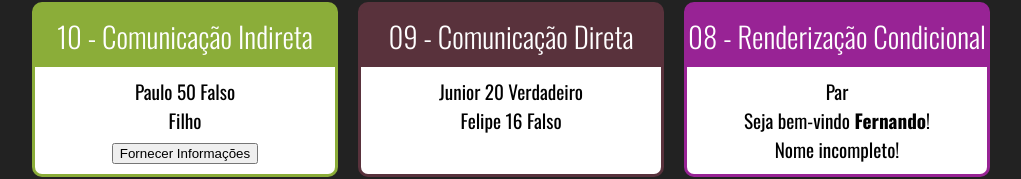
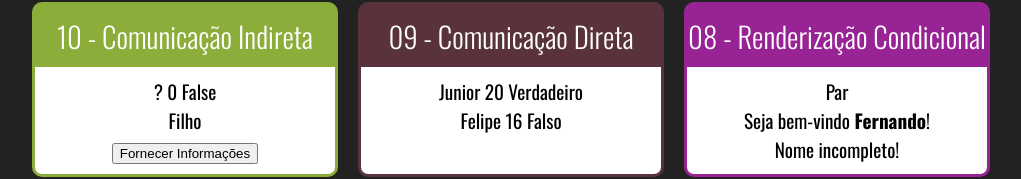
Before and after one commit to vinidimo/fundamentos-react, a React (Create React App) app: page / in a window 1280 px wide. Shown: the part 116-295 px from the top of the page, without its empty margins (129-1150 px from the left). Built offline with nearby package versions, Linux system fonts and the light colour scheme.

Commit message:
20 fev 2023

```diff
--- a/src/components/comunicacao/IndiretaFilho.jsx
+++ b/src/components/comunicacao/IndiretaFilho.jsx
@@ -1,16 +1,16 @@
 import React from "react";
 
 export default function (props) {
+    const cb = props.quandoClicar;
+    const min = 50;
+    const max = 70;
+    const gerarIdade = () => parseInt(Math.random() * (max-min));
+    const gerarNerd = () => Math.random() > 0.5;
+
     return (
         <div>
-            <div>
-                Filho
-            </div>
-            <button onClick={
-                function (e) {
-                    props.quandoClicar("João, 53, true")
-                }
-            }>
+            <div>Filho</div>
+            <button onClick={_ => cb("João", gerarIdade, gerarNerd())}>
                 Fornecer Informações
             </button>
         </div>
--- a/src/components/comunicacao/IndiretaPai.jsx
+++ b/src/components/comunicacao/IndiretaPai.jsx
@@ -1,22 +1,24 @@
-import React from "react";
+import React, { useState } from "react";
 import IndiretaFilho from "./IndiretaFilho";
 
 export default function (props) {
-    let nome = "Paulo";
-    let idade = 50;
-    let nerd = false;
+    const [nome, setNome] = useState("?");
+    const [idade, setIdade] = useState(0);
+    const [nerd, setNerd] = useState(false);
 
-function fornecerInformacoes(nomeParam, idadeParam, nerdParam) {
-    console.log(nomeParam, idadeParam, nerdParam);
-    nome = nomeParam;
-    idade = idadeParam;
-    nerd = nerdParam;
+    function fornecerInformacoes(nome, idade, nerd) {
+        setNome(nome);
+        setIdade(idade);
+        setNerd(nerd);
 }
+
     return (
         <div>
-            <span>{nome} </span>
-            <span>{idade} </span>
-            <span>{nerd ? "Verdadeiro" : "Falso"}</span>
+            <div>
+                <span>{nome} </span>
+                <span>{idade} </span>
+                <span>{nerd ? "Verdadeiro" : "False"}</span>
+            </div>
             <IndiretaFilho quandoClicar={fornecerInformacoes}></IndiretaFilho>
         </div>
     )
```
